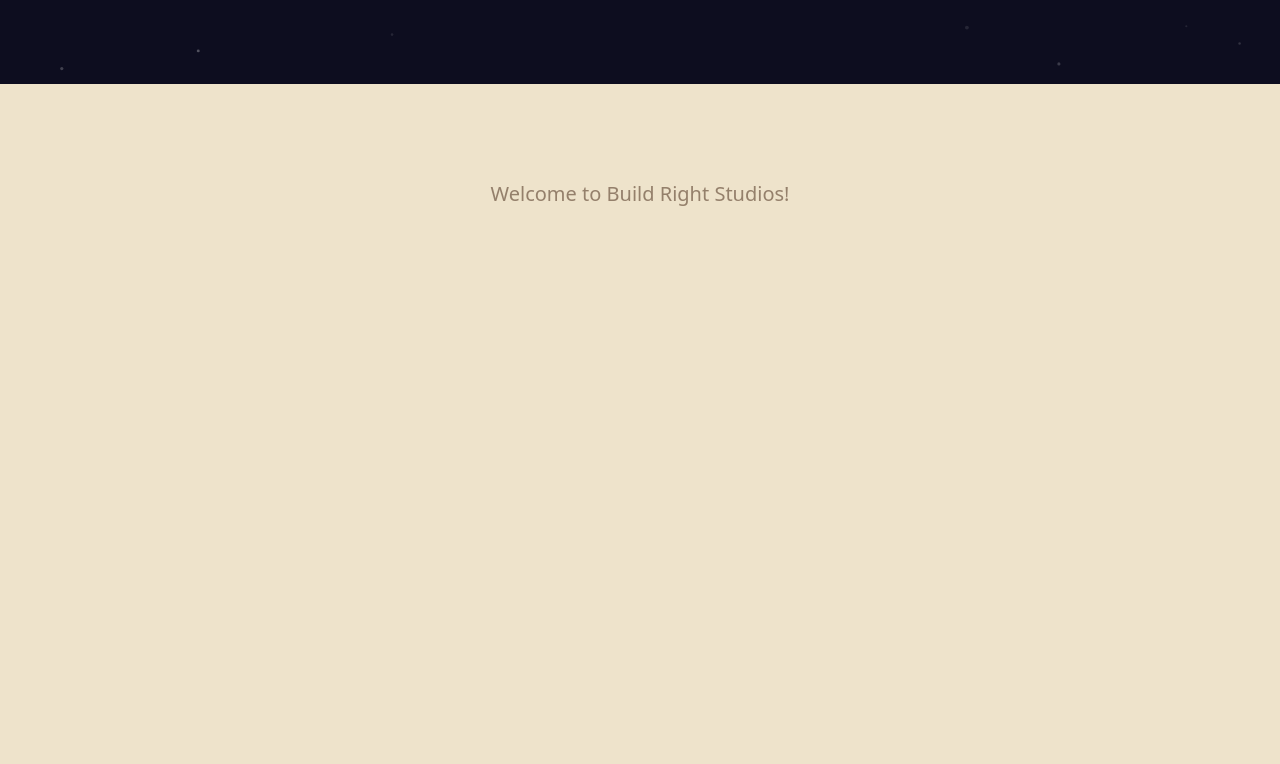
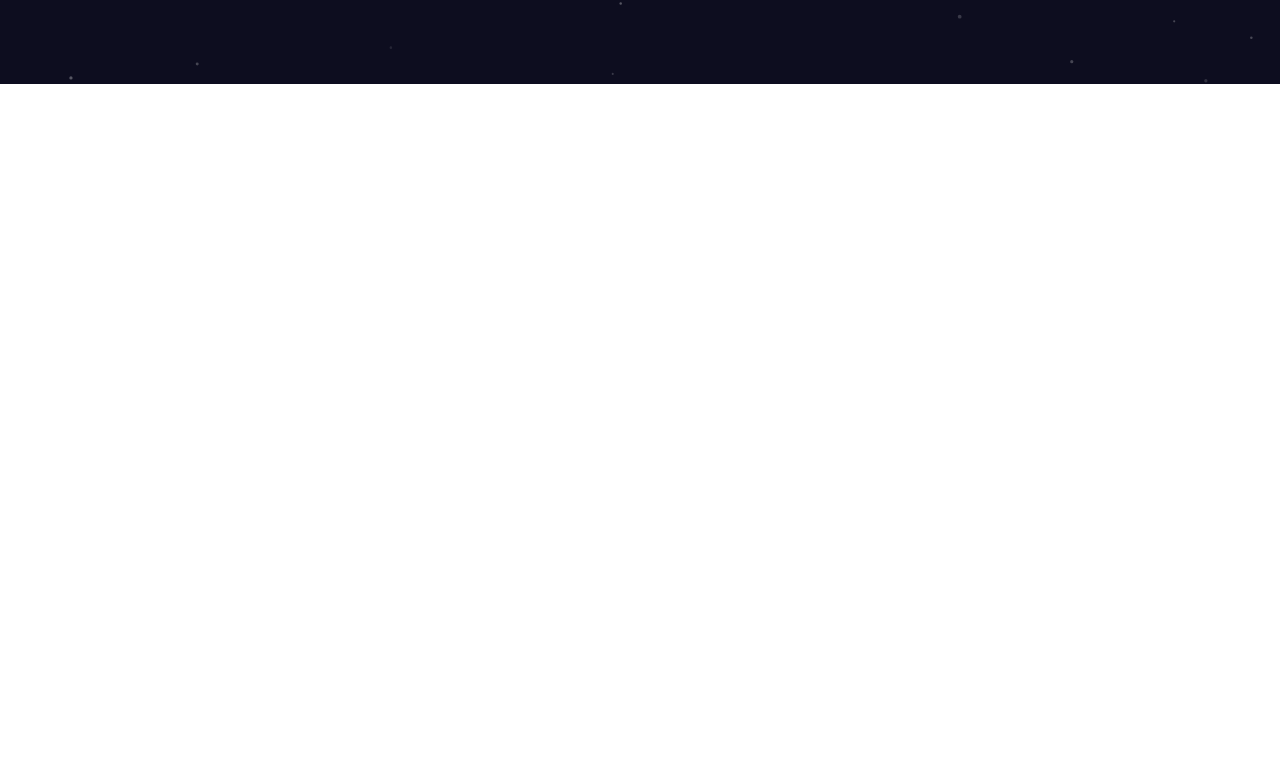
Before and after one commit to Build-Right-Studios/BRS, a React (Vite) app in the folder frontend/: page / in a window 1280 px wide. Shown: the part 716-1480 px from the top of the page. After the commit the page ends 800 px from the top, so only its background shows below. Built offline with nearby package versions, Linux system fonts and the light colour scheme.

Commit message:
all elements hided

```diff
--- a/frontend/src/App.jsx
+++ b/frontend/src/App.jsx
@@ -10,9 +10,6 @@
   return (
     <>
        <ComingSoon />
-      <Nav />
-      <LandingPage />
-      <Footer />
       {/* <Nav /> */}
       {/* <LandingPage /> */}
       {/* <Footer /> */}
```
